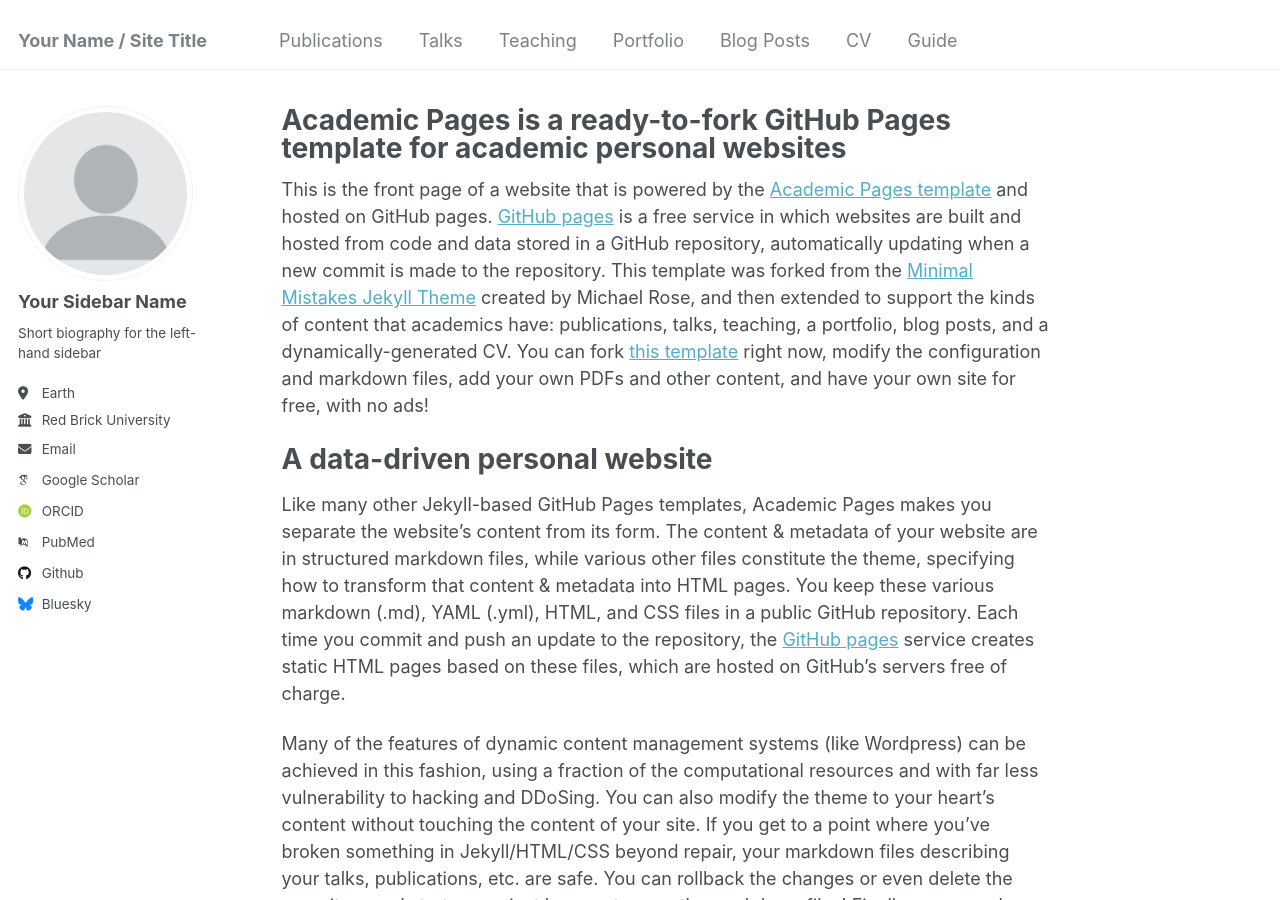
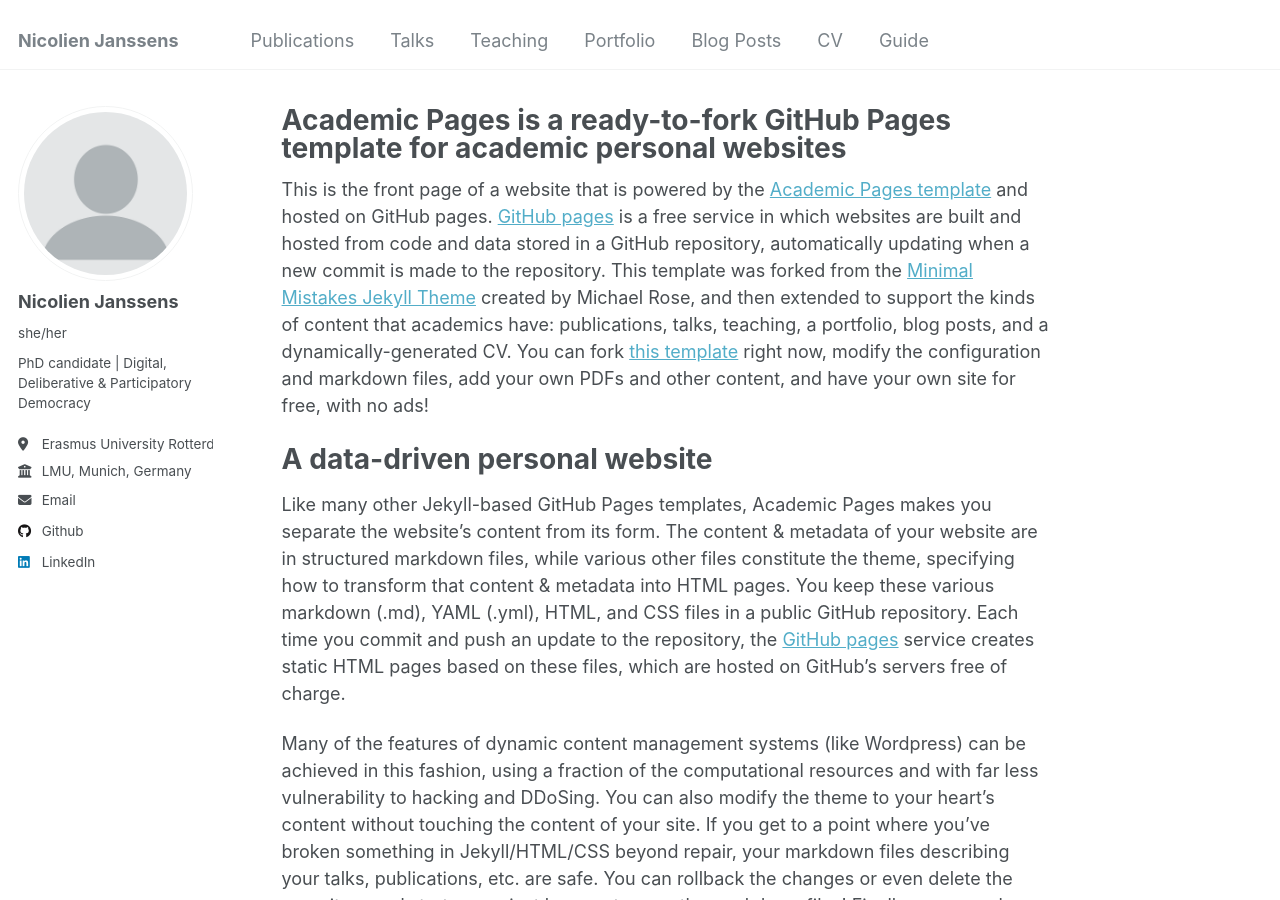
Before and after one commit to nicolienjanssens/nicolienjanssens, a Jekyll site: the page built from _pages/about.md, in a window 1280 px wide and 900 px high. Built offline with Jekyll 4.4.1, drawn with Linux system fonts in a browser that asks for light colours; some web fonts are replaced.

Commit message:
Update _config.yml

```diff
--- a/_config.yml
+++ b/_config.yml
@@ -8,13 +8,13 @@
 
 # Basic Site Settings
 locale                   : "en-US"
-title                    : "Your Name / Site Title"
+title                    : "Nicolien Janssens"
 title_separator          : "-"
 name                     : &name "Your Name"
 description              : &description "personal description"
-url                      : https://academicpages.github.io # the base hostname & protocol for your site e.g. "https://mmistakes.github.io"
+url                      : https://nicolienjanssens.github.io/ # the base hostname & protocol for your site e.g. "https://mmistakes.github.io"
 baseurl                  : "" # the subpath of your site, e.g. "/blog"
-repository               : "academicpages/academicpages.github.io"
+repository               : "nicolienjanssens/nicolienjanssens.github.io"
 
 # Site Author - The following control what appear as part of the author content on the side bar.
 #               If a field is blank the icon and link will not appear, otherwise it will be shown.
@@ -22,21 +22,21 @@ repository               : "academicpages/academicpages.github.io"
 author:
   # Biographic information
   avatar           : "profile.png"
-  name             : "Your Sidebar Name"
-  pronouns         : # example: "she/her"
-  bio              : "Short biography for the left-hand sidebar"
-  location         : "Earth"
-  employer         : "Red Brick University"
+  name             : "Nicolien Janssens"
+  pronouns         : "she/her"
+  bio              : "PhD candidate | Digital, Deliberative & Participatory Democracy"
+  location         : "Erasmus University Rotterdam, The Netherlands"
+  employer         : "LMU, Munich, Germany"
   uri              : # URL
-  email            : "none@example.org"
+  email            : "janssens@esphil.eur.nl"
 
   # Academic websites
   arxiv            : # URL - Update with the correct link to your profile
-  googlescholar    : "https://scholar.google.com/citations?user=PS_CX0AAAAAJ"
+  googlescholar    : #"https://scholar.google.com/citations?user=PS_CX0AAAAAJ"
   impactstory      : # URL
-  orcid            : "http://orcid.org/yourorcidurl"
+  orcid            : #"http://orcid.org/yourorcidurl"
   semantic         : # URL
-  pubmed           : "https://www.ncbi.nlm.nih.gov/pubmed/?term=john+snow"
+  pubmed           : #"https://www.ncbi.nlm.nih.gov/pubmed/?term=john+snow"
   researchgate     : # URL
   scopus           : # URL
 
@@ -49,7 +49,7 @@ author:
   stackoverflow    : # User number or user number and name (i.e., use "1" or "1/jeff-atwood")
 
   # Social media
-  bluesky          : "bsky.app" # Replace this with you Bluesky username
+  bluesky          : #"bsky.app" # Replace this with you Bluesky username
   facebook         : # Username
   flickr           : # Username
   foursquare       : # Username
@@ -58,7 +58,7 @@ author:
   keybase          : # Username
   instagram        : # Username
   lastfm           : # Username
-  linkedin         : # Username
+  linkedin         : nicolien-janssens
   mastodon         : # URL
   medium           : # URL
   pinterest        : # Username
```
